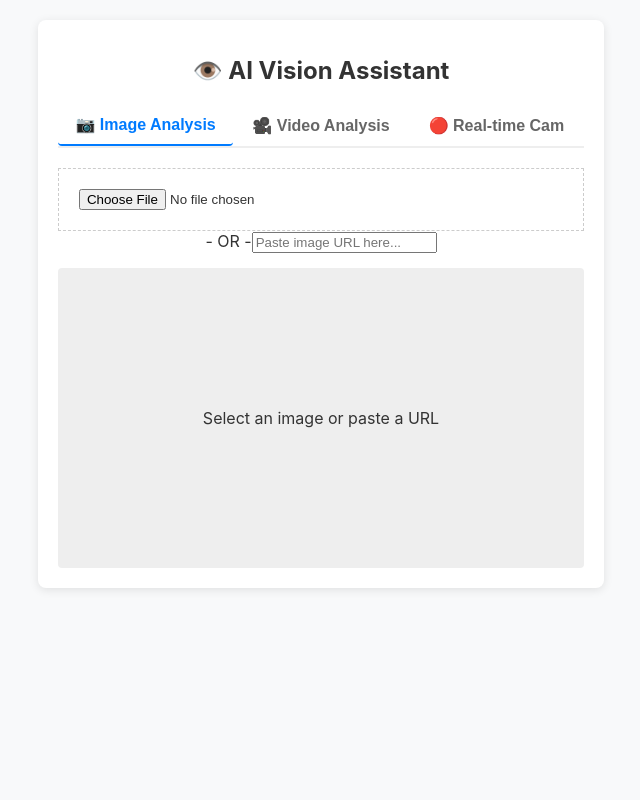
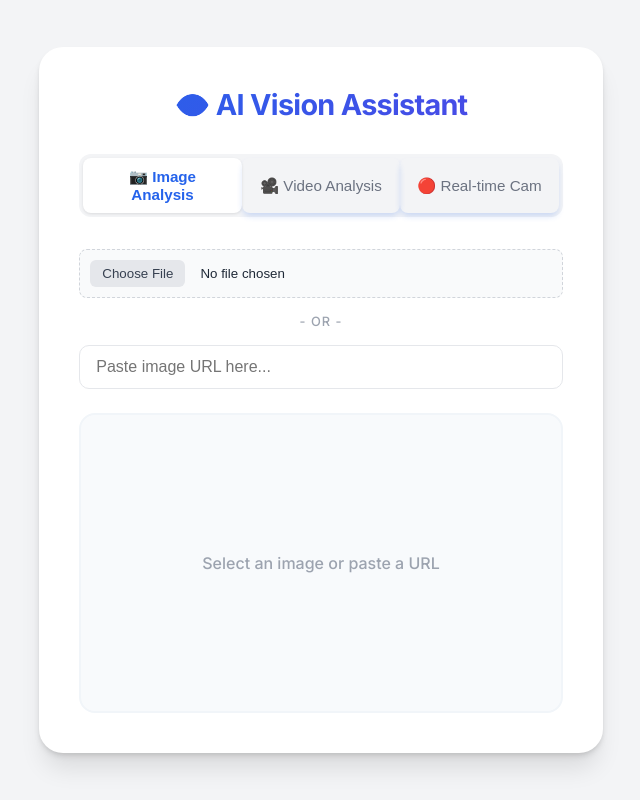
Before and after one commit to brijeshkumar-chavda/ComputerVisionWorkshop, a React (Vite) app in the folder client/: page / in a window 1280 px wide. Shown: the whole page, without its empty margins (319-959 px from the left). Built offline with nearby package versions, Linux system fonts and the light colour scheme.

Commit message:
style: overhaul UI with a modern design, new Inter font, and enhanced component aesthetics.

```diff
--- a/client/src/index.css
+++ b/client/src/index.css
@@ -1,107 +1,241 @@
-/* Minimal Reset */
+@import url("https://fonts.googleapis.com/css2?family=Inter:wght@400;500;600;700&display=swap");
+
+/* Reset & Base */
 * {
   box-sizing: border-box;
+  margin: 0;
+  padding: 0;
 }
 
 body {
-  margin: 0;
-  font-family: -apple-system, BlinkMacSystemFont, "Segoe UI", Roboto, Helvetica,
-    Arial, sans-serif;
-  background-color: #f8f9fa;
-  color: #333;
+  font-family: "Inter", sans-serif;
+  background-color: #f3f4f6; /* Cool Gray 100 */
+  color: #1f2937; /* Gray 800 */
   display: flex;
   justify-content: center;
+  align-items: center;
+  min-height: 100vh;
   padding: 20px;
 }
 
+/* Main Card */
 .app-container {
   width: 100%;
-  max-width: 600px;
+  max-width: 700px;
   background: white;
-  padding: 20px;
-  border-radius: 8px;
-  box-shadow: 0 2px 10px rgba(0, 0, 0, 0.1);
+  padding: 2.5rem;
+  border-radius: 24px;
+  box-shadow: 0 4px 6px -1px rgba(0, 0, 0, 0.1),
+    0 2px 4px -1px rgba(0, 0, 0, 0.06), 0 20px 25px -5px rgba(0, 0, 0, 0.1);
   text-align: center;
+  transition: transform 0.2s;
 }
 
 h1 {
-  font-size: 1.5rem;
-  margin-bottom: 20px;
+  font-size: 1.8rem;
+  font-weight: 700;
+  margin-bottom: 2rem;
+  background: linear-gradient(135deg, #2563eb 0%, #4f46e5 100%);
+  -webkit-background-clip: text;
+  -webkit-text-fill-color: transparent;
+  letter-spacing: -0.025em;
 }
 
-/* Tabs */
+/* Tabs - Segmented Control Style */
 .tabs {
   display: flex;
-  border-bottom: 2px solid #eee;
-  margin-bottom: 20px;
+  background: #f3f4f6;
+  padding: 4px;
+  border-radius: 12px;
+  margin-bottom: 2rem;
+  position: relative;
 }
 
 .tab-btn {
   flex: 1;
-  padding: 10px;
+  padding: 10px 16px;
   border: none;
-  background: none;
+  background: transparent;
   cursor: pointer;
-  font-weight: bold;
-  color: #666;
+  font-weight: 500;
+  color: #6b7280;
+  border-radius: 8px;
+  transition: all 0.2s ease;
+  font-size: 0.95rem;
+}
+
+.tab-btn:hover {
+  color: #374151;
 }
 
 .tab-btn.active {
-  color: #007bff;
-  border-bottom: 2px solid #007bff;
+  background: white;
+  color: #2563eb;
+  font-weight: 600;
+  box-shadow: 0 1px 3px rgba(0, 0, 0, 0.1);
 }
 
-/* Content */
+/* Content Area */
 .content-area {
   display: flex;
   flex-direction: column;
-  gap: 15px;
+  gap: 1.5rem;
+}
+
+/* Inputs */
+.input-group {
+  display: flex;
+  flex-direction: column;
+  gap: 1rem;
 }
 
 input[type="file"] {
-  border: 1px dashed #ccc;
-  padding: 20px;
+  display: block;
   width: 100%;
+  padding: 10px;
+  background: #f9fafb;
+  border: 1px dashed #d1d5db;
+  border-radius: 8px;
+  cursor: pointer;
 }
 
+input[type="file"]::file-selector-button {
+  margin-right: 15px;
+  padding: 6px 12px;
+  border: none;
+  background: #e5e7eb;
+  border-radius: 6px;
+  color: #374151;
+  font-weight: 500;
+  cursor: pointer;
+  transition: background 0.2s;
+}
+
+input[type="file"]::file-selector-button:hover {
+  background: #d1d5db;
+}
+
+.or-divider {
+  font-size: 0.8rem;
+  color: #9ca3af;
+  font-weight: 500;
+  letter-spacing: 1px;
+}
+
+input[type="text"] {
+  width: 100%;
+  padding: 12px 16px;
+  border: 1px solid #e5e7eb;
+  border-radius: 10px;
+  font-size: 1rem;
+  outline: none;
+  transition: border-color 0.2s, box-shadow 0.2s;
+}
+
+input[type="text"]:focus {
+  border-color: #2563eb;
+  box-shadow: 0 0 0 3px rgba(37, 99, 235, 0.1);
+}
+
+/* Buttons */
 button {
-  padding: 10px 20px;
-  background-color: #007bff;
+  width: 100%;
+  padding: 14px;
+  background: #2563eb;
   color: white;
   border: none;
-  border-radius: 4px;
+  border-radius: 12px;
   cursor: pointer;
   font-size: 1rem;
+  font-weight: 600;
+  transition: all 0.2s;
+  box-shadow: 0 4px 6px -1px rgba(37, 99, 235, 0.2);
+}
+
+button:hover:not(:disabled) {
+  background: #1d4ed8;
+  transform: translateY(-1px);
+  box-shadow: 0 6px 8px -1px rgba(37, 99, 235, 0.3);
+}
+
+button:active:not(:disabled) {
+  transform: translateY(0);
 }
 
 button:disabled {
-  background-color: #ccc;
+  background: #9ca3af;
   cursor: not-allowed;
+  box-shadow: none;
+  opacity: 0.7;
 }
 
-/* Preview */
+/* Preview Area */
 .preview-box {
   width: 100%;
-  height: 300px;
-  background: #eee;
+  min-height: 300px;
+  background: #f8fafc;
   display: flex;
   align-items: center;
   justify-content: center;
   overflow: hidden;
-  border-radius: 4px;
+  border-radius: 16px;
+  border: 2px solid #f1f5f9;
 }
 
 .preview-box img,
 .preview-box video {
   max-width: 100%;
-  max-height: 100%;
+  max-height: 400px;
+  object-fit: contain;
+  border-radius: 8px;
+}
+
+.preview-box p {
+  color: #9ca3af;
+  font-weight: 500;
 }
 
 /* Results */
 .result-box {
   text-align: left;
-  background: #e9ecef;
-  padding: 15px;
-  border-radius: 4px;
-  margin-top: 15px;
+  background: #f0fdf4; /* Very light green hint for specific success feel, or neutral */
+  background: linear-gradient(to right, #f8fafc, #f1f5f9);
+  padding: 1.5rem;
+  border-radius: 16px;
+  border: 1px solid #e2e8f0;
+  margin-top: 1rem;
 }
+
+.result-box h3 {
+  font-size: 1.1rem;
+  color: #374151;
+  margin-bottom: 0.8rem;
+  display: flex;
+  align-items: center;
+  gap: 8px;
+}
+
+.result-box p {
+  line-height: 1.6;
+  color: #4b5563;
+  white-space: pre-wrap; /* Preserves formatting from AI */
+}
+
+/* Loading Animation */
+.loading {
+  color: #2563eb;
+  font-weight: 600;
+  animation: pulse 1.5s infinite;
+}
+
+@keyframes pulse {
+  0% {
+    opacity: 0.6;
+  }
+  50% {
+    opacity: 1;
+  }
+  100% {
+    opacity: 0.6;
+  }
+}
```
